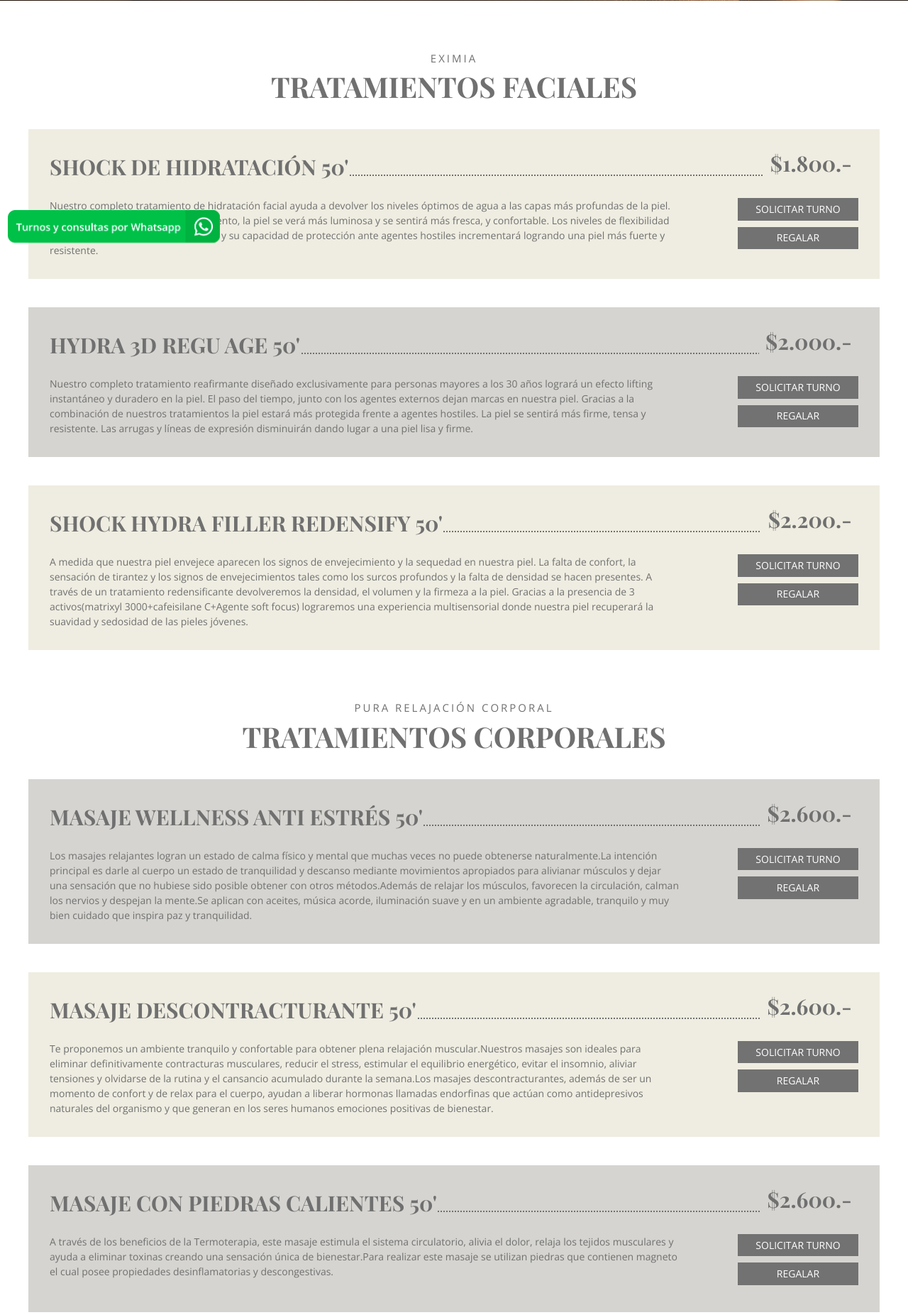
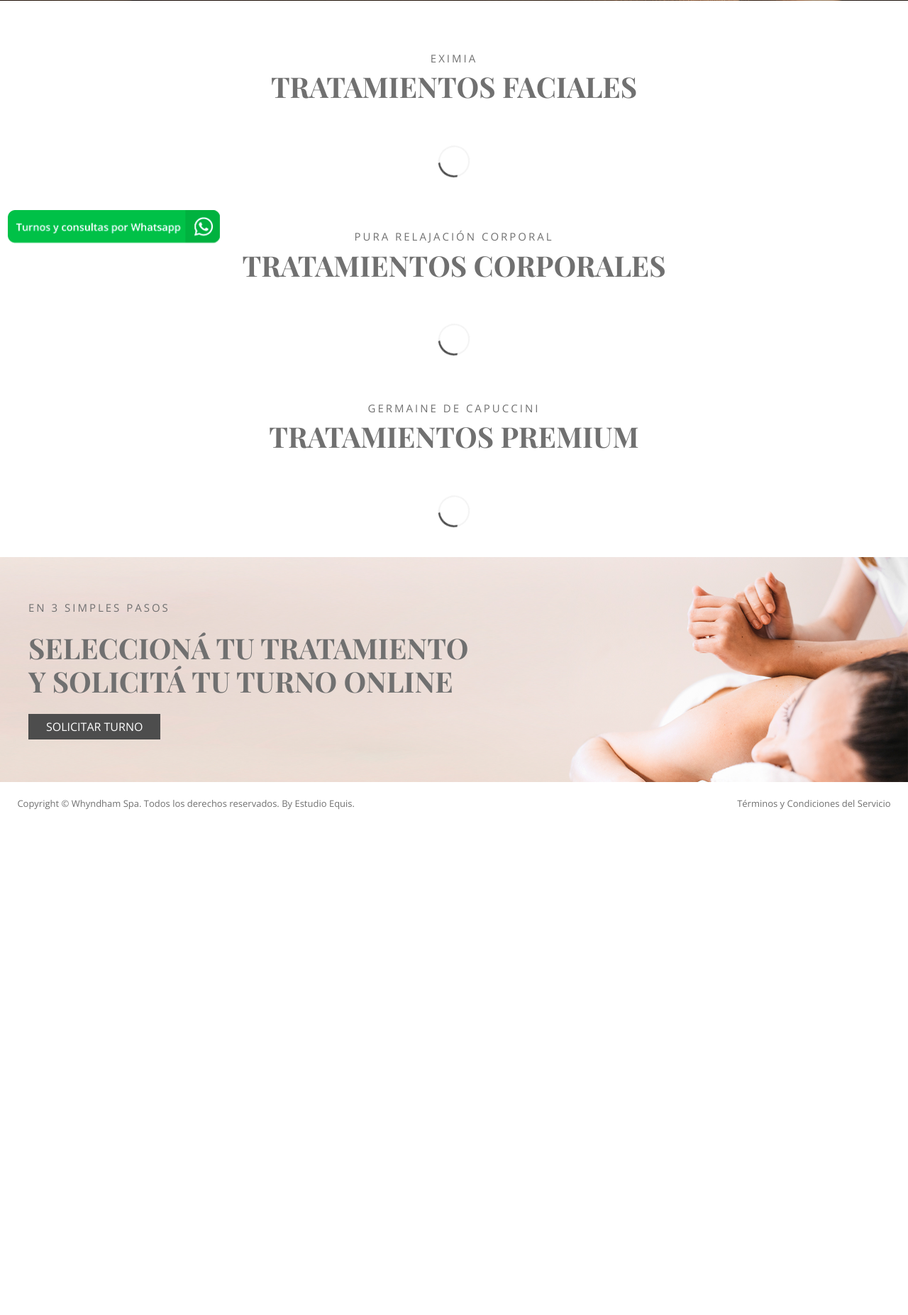
Before and after one commit to ximepaparella/wspa, a PHP site: page /tratamientos.html in a window 1280 px wide. Shown: the part 445-2298 px from the top of the page at 71% size. After the commit the page ends 1608 px from the top, so only its background shows below. Run offline with PHP 8.4, Linux system fonts and the light colour scheme; some libraries are stand-ins or nearby versions; some web fonts are replaced.

Commit message:
Se crea la páginad de tratamientos dinamicos

```diff
--- a/css/modules/_mod-list.scss
+++ b/css/modules/_mod-list.scss
@@ -6,6 +6,11 @@
 
     &:first-of-type {
         padding:$px-50  0 $px-10 0;
+    }
+
+    .content {
+        position: relative;
+        min-height: 130px;
     }
 }
 
--- a/css/site.css
+++ b/css/site.css
@@ -2244,6 +2244,11 @@
   padding: 3.125em 0 0.625em 0;
 }
 
+.mod-list .content {
+  position: relative;
+  min-height: 130px;
+}
+
 @media screen and (max-width: 1023px) {
   .mod-list:first-of-type {
     padding: 0.625em 0 0.625em 0;
@@ -2444,6 +2449,57 @@
   .mod-call-to-action .com-button {
     width: 100%;
     text-align: center;
+  }
+}
+
+.spinner:not([hidden]) {
+  position: absolute;
+  top: 0;
+  left: 0;
+  right: 0;
+  bottom: 0;
+  display: -webkit-box;
+  display: -ms-flexbox;
+  display: flex;
+  -webkit-box-pack: center;
+      -ms-flex-pack: center;
+          justify-content: center;
+  -webkit-box-align: center;
+      -ms-flex-align: center;
+          align-items: center;
+}
+
+.spinner::after {
+  content: "";
+  width: 40px;
+  height: 40px;
+  border: 2px solid #f3f3f3;
+  border-top: 3px solid #4D4D4D;
+  border-radius: 100%;
+  will-change: transform;
+  -webkit-animation: spin 1s infinite linear;
+          animation: spin 1s infinite linear;
+}
+
+@-webkit-keyframes spin {
+  from {
+    -webkit-transform: rotate(0deg);
+            transform: rotate(0deg);
+  }
+  to {
+    -webkit-transform: rotate(360deg);
+            transform: rotate(360deg);
+  }
+}
+
+@keyframes spin {
+  from {
+    -webkit-transform: rotate(0deg);
+            transform: rotate(0deg);
+  }
+  to {
+    -webkit-transform: rotate(360deg);
+            transform: rotate(360deg);
   }
 }
 
--- a/css/site.scss
+++ b/css/site.scss
@@ -47,6 +47,7 @@
 @import 'components/com-link';
 @import 'components/com-whatsapp';
 @import 'components/com-button';
+@import 'components/com-spinner';
 
 @import 'components/com-title';
 @import 'components/com-grid-item';
--- a/tratamientos.html
+++ b/tratamientos.html
@@ -179,81 +179,10 @@
             </div>
             <!-- /TITLE -->
 
-
-            <div class="mod-treatment hlp-bg-third --simple">
-                <div class="header">
-                    <h2>SHOCK DE HIDRATACIÓN 50'</h2>
-                    <div class="com-price">
-                        <h5>$1.800.-</h5>
-                    </div>
-                </div>
-                <div class="body">
-                    <p>
-                        Nuestro completo tratamiento de hidratación facial ayuda a devolver los niveles óptimos de agua
-                        a las capas más profundas de la piel. Gracias a la profundidad del tratamiento, la piel se verá
-                        más luminosa y se sentirá más fresca, y confortable. Los niveles de flexibilidad de la piel
-                        aumentarán notablemente y su capacidad de protección ante agentes hostiles incrementará logrando
-                        una piel más fuerte y resistente.
-                    </p>
-                    <div class="com-actions">
-                        <a href="https://www.bepretty.com.ar/centros/112/servicios/4153/" target="_blank"
-                            class="com-button">SOLICITAR TURNO</a>
-                        <a href="http://wyndhamnordelta.giftsandvouchers.com/?seccion=detalles&id=148" target="_blank"
-                            class="com-button">REGALAR</a>
-                    </div>
-                </div>
-            </div>
-
-            <div class="mod-treatment hlp-bg-secondary --simple">
-                <div class="header">
-                    <h2>HYDRA 3D REGU AGE 50'</h2>
-                    <div class="com-price">
-                        <h5>$2.000.-</h5>
-                    </div>
-                </div>
-                <div class="body">
-                    <p>
-                        Nuestro completo tratamiento reafirmante diseñado exclusivamente para personas mayores a los 30
-                        años logrará un efecto lifting instantáneo y duradero en la piel. El paso del tiempo, junto con
-                        los agentes externos dejan marcas en nuestra piel. Gracias a la combinación de nuestros
-                        tratamientos la piel estará más protegida frente a agentes hostiles. La piel se sentirá más
-                        firme, tensa y resistente. Las arrugas y líneas de expresión disminuirán dando lugar a una piel
-                        lisa y firme.
-                    </p>
-                    <div class="com-actions">
-                        <a href="https://www.bepretty.com.ar/centros/112/servicios/13318/" target="_blank"
-                            class="com-button">SOLICITAR TURNO</a>
-                        <a href="http://wyndhamnordelta.giftsandvouchers.com/?seccion=detalles&id=149" target="_blank"
-                            class="com-button">REGALAR</a>
-                    </div>
-                </div>
-            </div>
-
-            <div class="mod-treatment hlp-bg-third --simple">
-                <div class="header">
-                    <h2>SHOCK HYDRA FILLER REDENSIFY 50'</h2>
-                    <div class="com-price">
-                        <h5>$2.200.-</h5>
-                    </div>
-                </div>
-                <div class="body">
-                    <p>
-                        A medida que nuestra piel envejece aparecen los signos de envejecimiento y la sequedad en
-                        nuestra piel. La falta de confort, la sensación de tirantez y los signos de envejecimientos
-                        tales como los surcos profundos y la falta de densidad se hacen presentes. A través de un
-                        tratamiento redensificante devolveremos la densidad, el volumen y la firmeza a la piel. Gracias
-                        a la presencia de 3 activos(matrixyl 3000+cafeisilane C+Agente soft focus) lograremos una
-                        experiencia multisensorial donde nuestra piel recuperará la suavidad y sedosidad de las pieles
-                        jóvenes.
-                    </p>
-                    <div class="com-actions">
-                        <a href="https://www.bepretty.com.ar/centros/112/servicios/4157/" target="_blank"
-                            class="com-button">SOLICITAR TURNO</a>
-                        <a href="http://wyndhamnordelta.giftsandvouchers.com/?seccion=detalles&id=152" target="_blank"
-                            class="com-button">REGALAR</a>
-                    </div>
-                </div>
-            </div>
+            <section class="content">
+                <div class="spinner"  id="spinner1"></div>
+                <div id="list-faciales"></div>
+            </section>
         </div>
     </section>
     <!--/SECTION TREATMENT LIST -->
@@ -268,147 +197,10 @@
             </div>
             <!-- /TITLE -->
 
-            <div class="mod-treatment hlp-bg-secondary --simple">
-                <div class="header">
-                    <h2>MASAJE WELLNESS ANTI ESTRÉS 50'</h2>
-                    <div class="com-price">
-                        <h5>$2.600.-</h5>
-                    </div>
-                </div>
-                <div class="body">
-                    <p>
-                        Los masajes relajantes logran un estado de calma físico y mental que muchas veces no puede
-                        obtenerse naturalmente.La intención principal es darle al cuerpo un estado de tranquilidad y
-                        descanso mediante movimientos apropiados para alivianar músculos y dejar una sensación que no
-                        hubiese sido posible obtener con otros métodos.Además de relajar los músculos, favorecen la
-                        circulación, calman los nervios y despejan la mente.Se aplican con aceites, música acorde,
-                        iluminación suave y en un ambiente agradable, tranquilo y muy bien cuidado que inspira paz y
-                        tranquilidad.
-                    </p>
-                    <div class="com-actions">
-                        <a href="https://www.bepretty.com.ar/centros/112/servicios/4147/" target="_blank"
-                            class="com-button">SOLICITAR TURNO</a>
-                        <a href="http://wyndhamnordelta.giftsandvouchers.com/?seccion=detalles&id=155" target="_blank"
-                            class="com-button">REGALAR</a>
-                    </div>
-                </div>
-            </div>
-
-            <div class="mod-treatment hlp-bg-third --simple">
-                <div class="header">
-                    <h2>MASAJE DESCONTRACTURANTE 50'</h2>
-                    <div class="com-price">
-                        <h5>$2.600.-</h5>
-                    </div>
-                </div>
-                <div class="body">
-                    <p>
-                        Te proponemos un ambiente tranquilo y confortable para obtener plena relajación
-                        muscular.Nuestros masajes son ideales para eliminar definitivamente contracturas musculares,
-                        reducir el stress, estimular el equilibrio energético, evitar el insomnio, aliviar tensiones y
-                        olvidarse de la rutina y el cansancio acumulado durante la semana.Los masajes
-                        descontracturantes, además de ser un momento de confort y de relax para el cuerpo, ayudan a
-                        liberar hormonas llamadas endorfinas que actúan como antidepresivos naturales del organismo y
-                        que generan en los seres humanos emociones positivas de bienestar.
-                    </p>
-                    <div class="com-actions">
-                        <a href="https://www.bepretty.com.ar/centros/112/servicios/5821/" target="_blank"
-                            class="com-button">SOLICITAR TURNO</a>
-                        <a href="http://wyndhamnordelta.giftsandvouchers.com/?seccion=detalles&id=157" target="_blank"
-                            class="com-button">REGALAR</a>
-                    </div>
-                </div>
-            </div>
-
-            <div class="mod-treatment hlp-bg-secondary --simple">
-                <div class="header">
-                    <h2>MASAJE CON PIEDRAS CALIENTES 50'</h2>
-                    <div class="com-price">
-                        <h5>$2.600.-</h5>
-                    </div>
-                </div>
-                <div class="body">
-                    <p>
-                        A través de los beneficios de la Termoterapia, este masaje estimula el sistema circulatorio,
-                        alivia el dolor, relaja los tejidos musculares y ayuda a eliminar toxinas creando una sensación
-                        única de bienestar.Para realizar este masaje se utilizan piedras que contienen magneto el cual
-                        posee propiedades desinflamatorias y descongestivas.
-                    </p>
-                    <div class="com-actions">
-                        <a href="https://www.bepretty.com.ar/centros/112/servicios/4149/" target="_blank"
-                            class="com-button">SOLICITAR TURNO</a>
-                        <a href="http://wyndhamnordelta.giftsandvouchers.com/?seccion=detalles&id=159" target="_blank"
-                            class="com-button">REGALAR</a>
-                    </div>
-                </div>
-            </div>
-
-            <div class="mod-treatment hlp-bg-third --simple">
-                <div class="header">
-                    <h2>REFLEXOLOGÍA 50'</h2>
-                    <div class="com-price">
-                        <h5>$2.600.-</h5>
-                    </div>
-                </div>
-                <div class="body">
-                    <p>
-                        Técnica milenaria con fundamentos de la medicina tradicional china.Este masaje se realiza en
-                        todo el pie estimulando las terminales nerviosas y los canales energéticos de todo el cuerpo
-                        buscando equilibrar el balance de los 5 elementos(madera, tierra, fuego, metal y
-                        agua).Ejerciendo presión en puntos específicos se logra desbloquear la tensión y dolor. ** Este
-                        tratamiento se focaliza en todo el pie.
-                    </p>
-                    <div class="com-actions">
-                        <a href="https://www.bepretty.com.ar/centros/112/servicios/4150/" target="_blank"
-                            class="com-button">SOLICITAR TURNO</a>
-                        <a href="http://wyndhamnordelta.giftsandvouchers.com/?seccion=detalles&id=161" target="_blank"
-                            class="com-button">REGALAR</a>
-                    </div>
-                </div>
-            </div>
-
-            <div class="mod-treatment hlp-bg-secondary --simple">
-                <div class="header">
-                    <h2>DRENAJE LINFÁTICO INTEGRAL 50'</h2>
-                    <div class="com-price">
-                        <h5>$2.600.-</h5>
-                    </div>
-                </div>
-                <div class="body">
-                    <p>
-                        Tratamiento que se realiza mediante una combinación de movimientos lentos, suaves y rítmicos
-                        para desintoxicar, descongestionar, eliminar toxinas y retención de líquidos ayudando a aliviar
-                        la sensación de pesadez en las piernas.
-                    </p>
-                    <div class="com-actions">
-                        <a href="https://www.bepretty.com.ar/centros/112/servicios/4151/" target="_blank"
-                            class="com-button">SOLICITAR TURNO</a>
-                        <a href="http://wyndhamnordelta.giftsandvouchers.com/?seccion=detalles&id=163" target="_blank"
-                            class="com-button">REGALAR</a>
-                    </div>
-                </div>
-            </div>
-
-            <div class="mod-treatment hlp-bg-third --simple">
-                <div class="header">
-                    <h2>MASAJE A CUATRO MANOS 50'</h2>
-                    <div class="com-price">
-                        <h5>$3.600.-</h5>
-                    </div>
-                </div>
-                <div class="body">
-                    <p>
-                        Es realizado por dos profesionales perfectamente sincronizados y brinda a la persona que lo
-                        recibe una relajación total con una sensación única de placer.
-                    </p>
-                    <div class="com-actions">
-                        <a href="https://www.bepretty.com.ar/centros/112/servicios/4152/" target="_blank"
-                            class="com-button">SOLICITAR TURNO</a>
-                        <a href="http://wyndhamnordelta.giftsandvouchers.com/?seccion=detalles&id=165" target="_blank"
-                            class="com-button">REGALAR</a>
-                    </div>
-                </div>
-            </div>
+            <section class="content">
+                <div class="spinner" id="spinner2"></div>
+                <div id="list-corporales"></div>
+            </section>
         </div>
     </section>
     <!--/SECTION TREATMENT LIST -->
@@ -423,144 +215,12 @@
             </div>
             <!-- /TITLE -->
 
-            <div class="mod-treatment hlp-bg-secondary --simple">
-                <div class="header">
-                    <h2>INYECCIÓN DE ENERGÍA 50'</h2>
-                    <div class="com-price">
-                        <h5>$2.500.-</h5>
-                    </div>
-                </div>
-                <div class="body">
-                    <p>
-                        Exquisita combinación de productos ricos en frutas tropicales, mango, naranja y albaricoque,
-                        que logran dar una energía extra a la piel para defenderse de la radiación solar, a través de
-                        poderosos antioxidantes como la vitamina C y E y revitalizan la piel con sus aceites
-                        re-lipidizantes, soja, lino y girasol. Piel radiante y joven.
-                    </p>
-                    <div class="com-actions">
-                        <a href="https://www.bepretty.com.ar/centros/112/servicios/4159/" target="_blank"
-                            class="com-button">SOLICITAR TURNO</a>
-                        <a href="http://wyndhamnordelta.giftsandvouchers.com/?seccion=detalles&id=167" target="_blank"
-                            class="com-button">REGALAR</a>
-                    </div>
-                </div>
-            </div>
 
-            <div class="mod-treatment hlp-bg-third --simple">
-                <div class="header">
-                    <h2>ROYAL JELLY 50'</h2>
-                    <div class="com-price">
-                        <h5>$2.900.-</h5>
-                    </div>
-                </div>
-                <div class="body">
-                    <p>
-                        Avanzado tratamiento profesional en cabina que promueve con éxito la cohesión epidérmica,
-                        restituyendo así la “resiliencia cutánea” y haciendo posible que la epidermis se enfrente con
-                        integridad al desafío diario del estrés externo.
-                    </p>
-                    <div class="com-actions">
-                        <a href="https://www.bepretty.com.ar/centros/112/servicios/4160/" target="_blank"
-                            class="com-button">SOLICITAR TURNO</a>
-                        <a href="http://wyndhamnordelta.giftsandvouchers.com/?seccion=detalles&id=168" target="_blank"
-                            class="com-button">REGALAR</a>
-                    </div>
-                </div>
-            </div>
+            <section class="content">
+                <div class="spinner"  id="spinner3"></div>
+                <div id="list-premium"></div>
+            </section>
 
-            <div class="mod-treatment hlp-bg-secondary --simple">
-                <div class="header">
-                    <h2>SO DELICATE 50'</h2>
-                    <div class="com-price">
-                        <h5>$2.900.-</h5>
-                    </div>
-                </div>
-                <div class="body">
-                    <p>
-                        Acción calmante, suavizante y estimulante de la autodefensa. Combina lo mejor de la naturaleza
-                        con la más innovadora tecnología cosmética. Una exclusiva fórmula basada en Extractos
-                        Phyto-Activos –como el extracto de Altramuz, Maíz, Árnica, Caléndula, Zanahoria o Arroz-,
-                        hace que se convierta en la solución definitiva para el cuidado del cutis más sensible.
-                    </p>
-                    <div class="com-actions">
-                        <a href="https://www.bepretty.com.ar/centros/112/servicios/4161/" target="_blank"
-                            class="com-button">SOLICITAR TURNO</a>
-                        <a href="http://wyndhamnordelta.giftsandvouchers.com/?seccion=detalles&id=169" target="_blank"
-                            class="com-button">REGALAR</a>
-                    </div>
-                </div>
-            </div>
-
-            <div class="mod-treatment hlp-bg-third --simple">
-                <div class="header">
-                    <h2>HIDRATANTE CORPORAL 50'</h2>
-                    <div class="com-price">
-                        <h5>$2.900.-</h5>
-                    </div>
-                </div>
-                <div class="body">
-                    <p>
-                        El aporte de agua a nivel cutáneo debe ser continuo ya que su pérdida también lo es, debido
-                        varios factores que contribuyen al empobrecimiento hídrico de la piel. Una piel bien hidratada
-                        soporta mejor las agresiones externas como el frío, el calor, tiene un aspecto turgente y
-                        luminoso, y por sobre toda las cosas un aspecto sano y joven.
-                    </p>
-                    <div class="com-actions">
-                        <a href="https://www.bepretty.com.ar/centros/112/servicios/4162/" target="_blank"
-                            class="com-button">SOLICITAR TURNO</a>
-                        <a href="http://wyndhamnordelta.giftsandvouchers.com/?seccion=detalles&id=170" target="_blank"
-                            class="com-button">REGALAR</a>
-                    </div>
-                </div>
-            </div>
-
-            <div class="mod-treatment hlp-bg-secondary --simple">
-                <div class="header">
-                    <h2>APACIBLE PARAISO 50'</h2>
-                    <div class="com-price">
-                        <h5>$2.900.-</h5>
-                    </div>
-                </div>
-                <div class="body">
-                    <p>
-                        Exquisito ritual oriental realizado con un aceite especial, a base de almendras, cardamomo,
-                        sésamo y arroz, ricos en propiedades antioxidantes, nutritivas y anti-edad; y las exóticas
-                        Pindaspice, una infusión de diferentes especias que evocan un ambiente sensual, cálido y
-                        misterioso. Exóticos aromas se mezclan entre sí para invitar al más puro estado de
-                        relajación.
-                    </p>
-                    <div class="com-actions">
-                        <a href="https://www.bepretty.com.ar/centros/112/servicios/4163/" target="_blank"
-                            class="com-button">SOLICITAR TURNO</a>
-                        <a href="http://wyndhamnordelta.giftsandvouchers.com/?seccion=detalles&id=171" target="_blank"
-                            class="com-button">REGALAR</a>
-                    </div>
-                </div>
-            </div>
-
-            <div class="mod-treatment hlp-bg-third --simple">
-                <div class="header">
-                    <h2>THERAPY ORO 50'</h2>
-                    <div class="com-price">
-                        <h5>$4.000.-</h5>
-                    </div>
-                </div>
-                <div class="body">
-                    <p>
-                        Del poder del sol, el oro y el “alga dorada” nace Spa Therapy Oro, máximo glamour y
-                        sofisticación en una terapia corporal revitalizante que estimula, embellece y aumenta las
-                        defensas naturales de la piel, previniendo el envejecimiento. Influenciado por la filosofía del
-                        masaje Ayurveda, masaje hindú que rejuvenece, estimula la circulación, y elimina las toxinas
-                        del cuerpo.
-                    </p>
-                    <div class="com-actions">
-                        <a href="https://www.bepretty.com.ar/centros/112/servicios/4164/" target="_blank"
-                            class="com-button">SOLICITAR TURNO</a>
-                        <a href="http://wyndhamnordelta.giftsandvouchers.com/?seccion=detalles&id=172" target="_blank"
-                            class="com-button">REGALAR</a>
-                    </div>
-                </div>
-            </div>
         </div>
     </section>
     <!--/SECTION TREATMENT LIST -->
@@ -603,6 +263,9 @@
             <img src="img/wts-contacto.png">
     </div>
     <!-- /Modulo Whatsapp -->
+
+
+    <script src="js/tratamientos.js"></script>
 </body>
 
 </html>
```
Also changed, not shown: api/index.html (deleted, +0 -11 lines), api/style.css (added, +65 -0 lines), css/components/_com-spinner.scss (added, +30 -0 lines), js/tratamientos.js (added, +66 -0 lines), css/components/_com-title.scss (line endings or trailing spaces), js/scripts.js (deleted), 1 other file.
